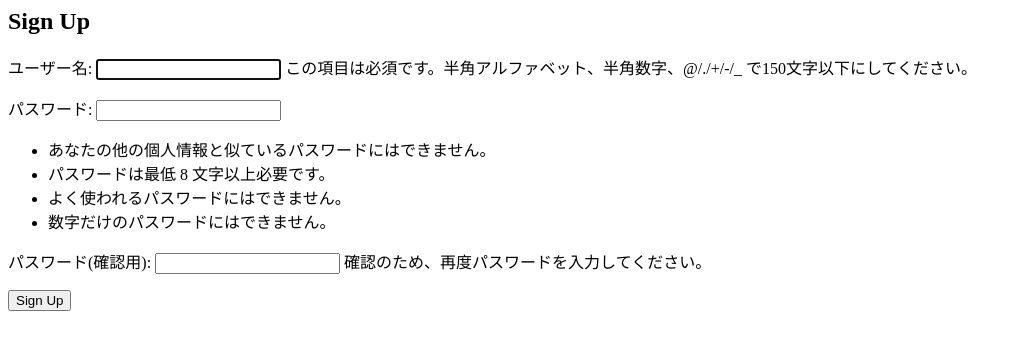
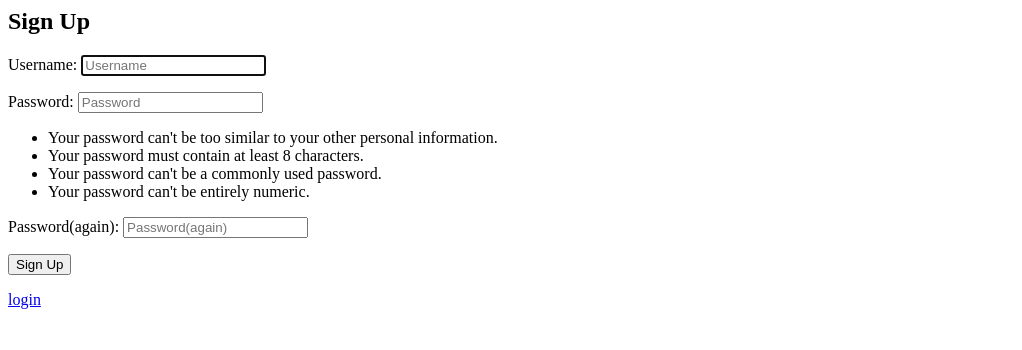
Before and after one commit to ta282ji59/mars_project_test, a Django app: page /accounts/signup/ in a window 1280 px wide. Shown: the top 350 px of the page, without its empty margins (0-1022 px from the left). Run offline with Django 3.2, Linux system fonts and the light colour scheme.

Commit message:
second commit

```diff
--- a/docker-compose.yml
+++ b/docker-compose.yml
@@ -7,6 +7,10 @@ services:
     ports:
       - "80:80"
       - "443:443"
+    volumes:
+      - ./redace_nginx/conf.d:/etc/nginx/conf.d
+      - ./redace_nginx/uwsgi_params:/etc/nginx/uwsgi_params
+      # -
     depends_on:
       - django
       - jupyter
--- /dev/null
+++ b/redace_django/accounts/forms.py
@@ -0,0 +1,36 @@
+from django import forms
+from django.contrib.auth.forms import UserCreationForm
+from django.contrib.auth.models import User
+
+class CustomUserCreationForm(UserCreationForm):
+    username = forms.CharField(
+        label='Username:',
+        max_length=15,
+        # help_text='',
+        widget=forms.TextInput(attrs={'placeholder': 'Username'})
+    )
+    password1 = forms.CharField(
+        label='Password:',
+        max_length=30,
+        min_length=8,
+        help_text=(
+            "<ul><li>Your password can't be too similar to your other personal information.</li>"
+            "<li>Your password must contain at least 8 characters.</li>"
+            "<li>Your password can't be a commonly used password.</li>"
+            "<li>Your password can't be entirely numeric.</li></ul>"
+        ),
+        widget=forms.PasswordInput(attrs={'placeholder': 'Password'})
+)
+
+
+    password2 = forms.CharField(
+        label='Password(again):',
+        max_length=30,
+        min_length=8,
+        help_text='',
+        widget=forms.PasswordInput(attrs={'placeholder': 'Password(again)'})
+    )
+
+    class Meta:
+        model = User
+        fields = ('username', 'password1', 'password2')
--- a/redace_django/accounts/templates/accounts/login.html
+++ b/redace_django/accounts/templates/accounts/login.html
@@ -8,3 +8,4 @@
 {% for message in messages %}
     <p>{{ message }}</p>
 {% endfor %}
+<a href="{% url 'signup' %}">signup</a>
--- a/redace_django/accounts/templates/accounts/signup.html
+++ b/redace_django/accounts/templates/accounts/signup.html
@@ -7,3 +7,4 @@
 {% for message in messages %}
     <p>{{ message }}</p>
 {% endfor %}
+<a href="{% url 'login' %}">login</a>
--- a/redace_django/accounts/templates/home.html
+++ b/redace_django/accounts/templates/home.html
@@ -4,8 +4,8 @@
     <title>Home</title>
 </head>
 <body>
-    <h1>{{user}}</h1>
-
+    <h1 style="text-align: center;">Red Ace</h1>
+    <p>login user<br> - {{user}} - </p>
     <a href="http://192.168.1.53:7010/" target="_blank">Jupyter</a>
     <a href="{% url 'logout_confirm' %}">Logout</a>
 </body>
--- a/redace_django/accounts/views.py
+++ b/redace_django/accounts/views.py
@@ -4,6 +4,7 @@ from django.contrib.auth.forms import UserCreationForm
 from django.contrib import messages
 from django.contrib.auth.decorators import login_required
 import requests
+from .forms import CustomUserCreationForm
 
 # ログイン画面の制御関数
 def login_view(request):
@@ -39,14 +40,15 @@ def logout_view(request):
 # サインインの際の画面制御関数
 def signup_view(request):
     if request.method == 'POST':
-        form = UserCreationForm(request.POST)
+        form = CustomUserCreationForm(request.POST)
         if form.is_valid():
             form.save()
-            messages.success(request, 'Account created successfully')
+            messages.success(request, 'Create your account perfectly') #login.htmlに送られる文章
             return redirect('login')
     else:
-        form = UserCreationForm()
+        form = CustomUserCreationForm()
     return render(request, 'accounts/signup.html', {'form': form})
+
 
 # ログイン後に行ける画面制御関数
 @login_required
@@ -54,5 +56,6 @@ def users_home(request):
     return render(request, 'home.html')
 
 # ログインアウト前に移動する画面制御関数
+@login_required
 def logout_confirm(request):
     return render(request, 'accounts/logout.html')
--- a/redace_django/redace_django/settings.py
+++ b/redace_django/redace_django/settings.py
@@ -124,7 +124,7 @@ AUTH_PASSWORD_VALIDATORS = [
 # Internationalization
 # https://docs.djangoproject.com/en/2.2/topics/i18n/
 
-LANGUAGE_CODE = 'ja'
+LANGUAGE_CODE = 'en-us'
 
 USE_TZ = True
 TIME_ZONE = 'UTC'
--- a/redace_jupyter/jupyterhub_config.py
+++ b/redace_jupyter/jupyterhub_config.py
@@ -4,8 +4,8 @@ from jupyterhub.spawner import SimpleLocalProcessSpawner
 # OAuth2 Authenticator
 c.JupyterHub.authenticator_class = 'oauthenticator.generic.GenericOAuthenticator'
 c.GenericOAuthenticator.oauth_callback_url = 'http://192.168.1.53:7010/hub/oauth_callback'
-c.GenericOAuthenticator.client_id = 'GVvlEfK2q69XwpUXdeBHRKnndTcWvE3vtNpa1N84'
-c.GenericOAuthenticator.client_secret = '3eJklkudO3IGIswngxIgN39Gn7nr2OBsxzYA9wHzPDIdcGXhiXPLHLDIrg4bCqwVfeQNirQqYFJGf4VENCcqNbzj3KbgSurU7yqWKkftPKrrAaEEQMWgiCdpzmPHzp4i'
+c.GenericOAuthenticator.client_id = 'jaT2Sr325DsKLpkYs3On2pNdSPKjgBqR5EDucYJH'
+c.GenericOAuthenticator.client_secret = 'DyhSGTG5dXKwagNUfchisF6WdH8GkB6KaGiViBGsFxYgIWTTUjN5UJcYTbLaWma4ozCpUzj2PoYgTldVnXx6pHbWStreJ39oaHU2dV1TS9WExUHySwsPkP0YtqwOjwFX'
 c.GenericOAuthenticator.authorize_url = 'http://192.168.1.53:7001/o/authorize/'
 c.GenericOAuthenticator.token_url = 'http://192.168.1.53:7001/o/token/'
 c.GenericOAuthenticator.userdata_url = 'http://192.168.1.53:7001/userdata/'
@@ -14,7 +14,7 @@ c.GenericOAuthenticator.enable_pkce = False
 
 # ユーザーの許可設定
 c.Authenticator.allow_all = True
-c.Authenticator.create_system_users = True
+# c.Authenticator.create_system_users = True
 
 # データベース設定
 c.JupyterHub.db_url = 'postgresql://{user}:{password}@{host}:{port}/{database}?options=-csearch_path%3Djupyterhub,public'.format(
```
Also changed, not shown: セットアップのメモ.md (+8 -0 lines), 2 other files.
